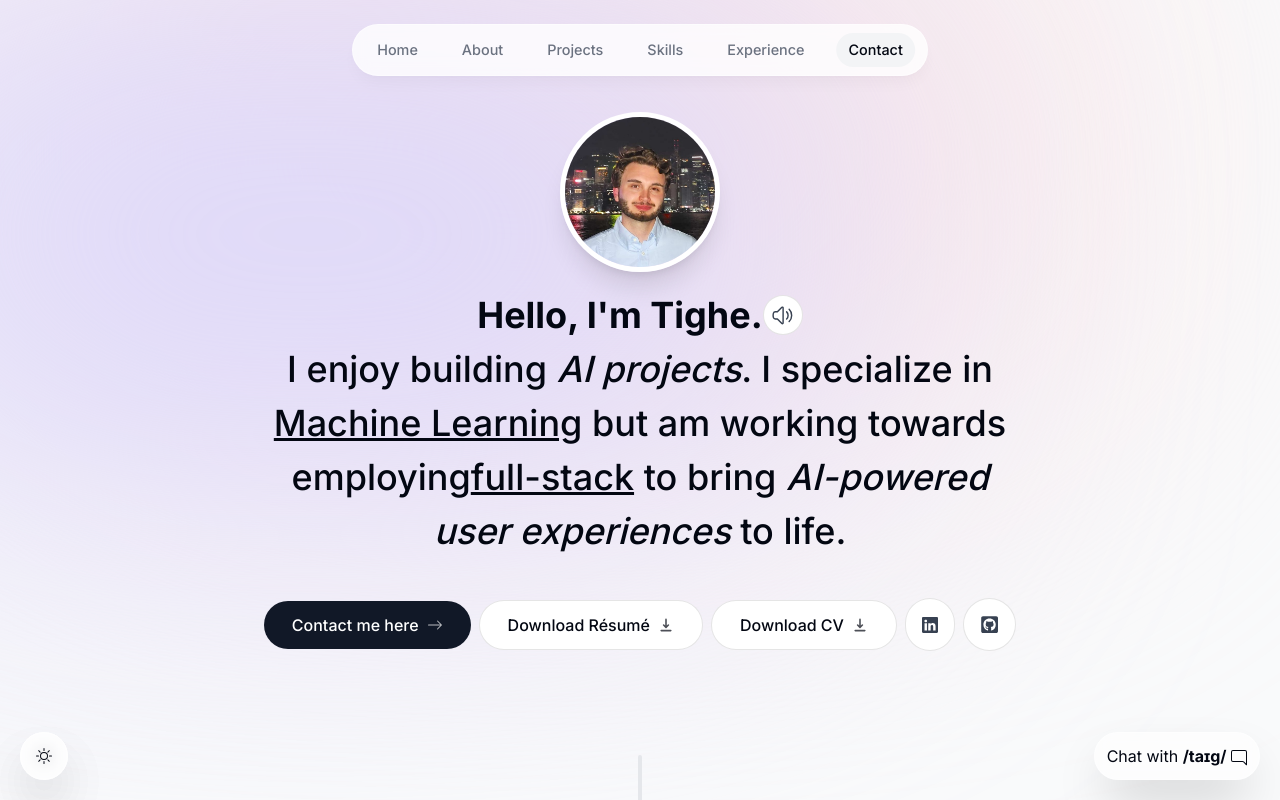
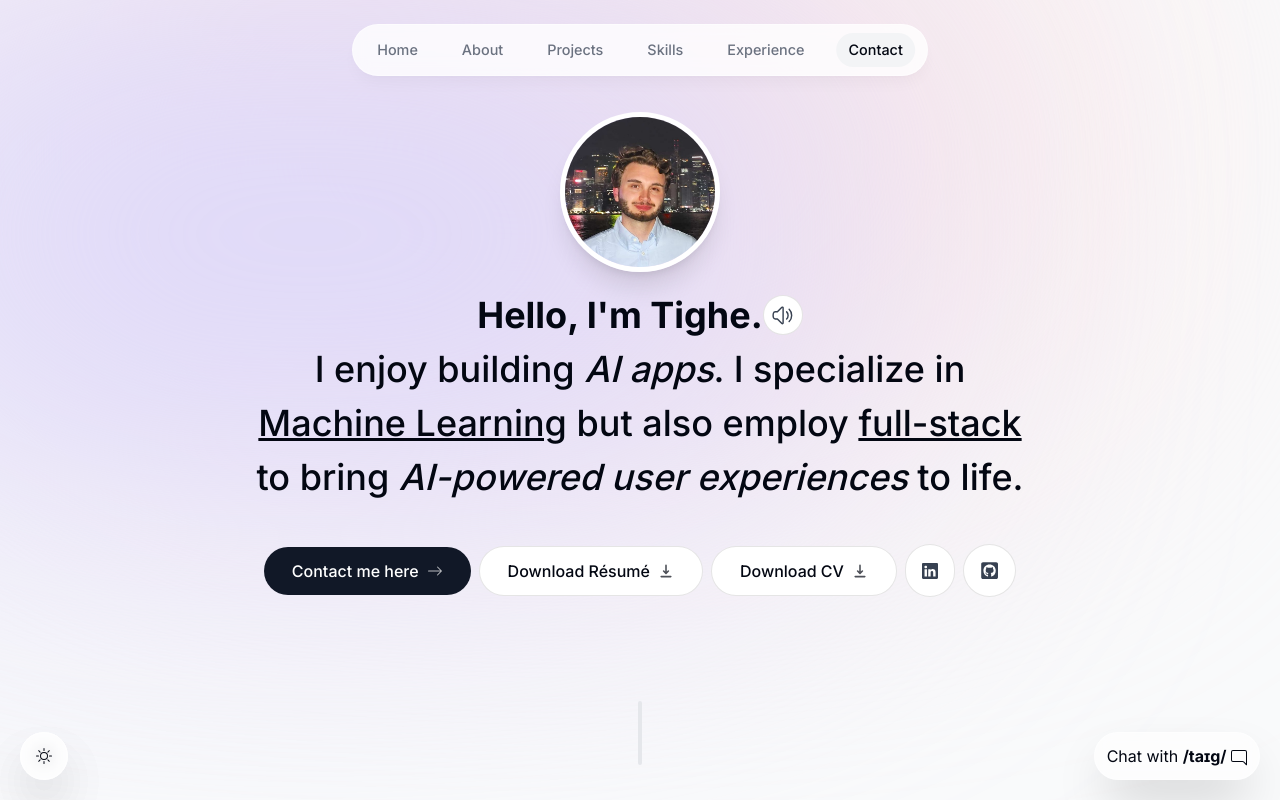
Before and after one commit to thclough/thclough.github.io, a Next.js app: page / in a window 1280 px wide. Shown: the top 800 px of the page. Built offline with nearby package versions, Linux system fonts and the light colour scheme.

Commit message:
reset intro

```diff
--- a/components/Intro.tsx
+++ b/components/Intro.tsx
@@ -91,11 +91,10 @@ export default function Intro() {
             )}
           </button>
         </div>
-        I enjoy building <span className="italic">AI projects</span>. I
-        specialize in <span className="underline">Machine Learning</span> but am
-        working towards employing<span className="underline">full-stack</span>{" "}
-        to bring <span className="italic">AI-powered user experiences</span> to
-        life.
+        I enjoy building <span className="italic">AI apps</span>. I specialize
+        in <span className="underline">Machine Learning</span> but also employ{" "}
+        <span className="underline">full-stack</span> to bring{" "}
+        <span className="italic">AI-powered user experiences</span> to life.
       </motion.h1>
 
       <motion.div
```
